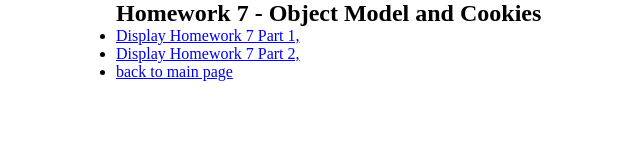
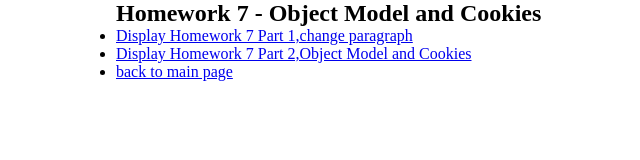
Before and after one commit to vickyliyue/vickyliyue.github.io, a plain HTML site: page hw7/hw7.html in a window 1280 px wide. Shown: the whole page, without its empty margins (24-664 px from the left). Drawn offline with Linux system fonts and the light colour scheme.

Commit message:
homework

```diff
--- a/hw7/hw7.html
+++ b/hw7/hw7.html
@@ -29,10 +29,10 @@
 					<h2>Homework 7 - Object Model and Cookies</h2>
 						<ul>
 							<li>
-								<a href="hw7-part1.html"> Display Homework 7 Part 1, </a>
+								<a href="hw7-part1.html"> Display Homework 7 Part 1,change paragraph </a>
 							</li>
 							<li>
-								<a href="hw7-part2.html">Display Homework 7 Part 2, </a>
+								<a href="hw7-part2.html">Display Homework 7 Part 2,Object Model and Cookies</a>
 							</li>
 							<li>
 								<a href="../index.html">back to main page</a>
```
Also changed, not shown: index.html (+1 -1 lines).
